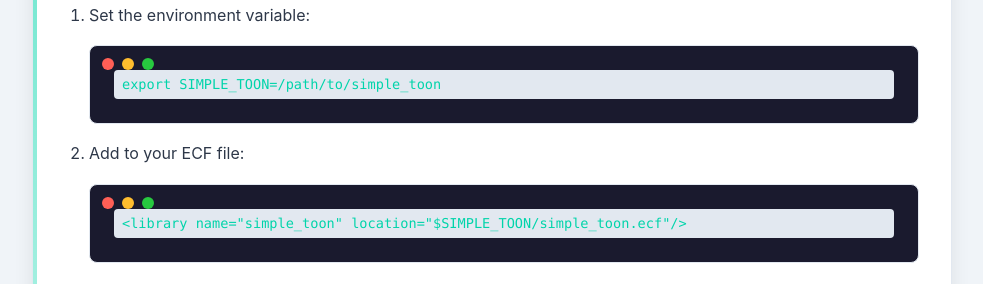
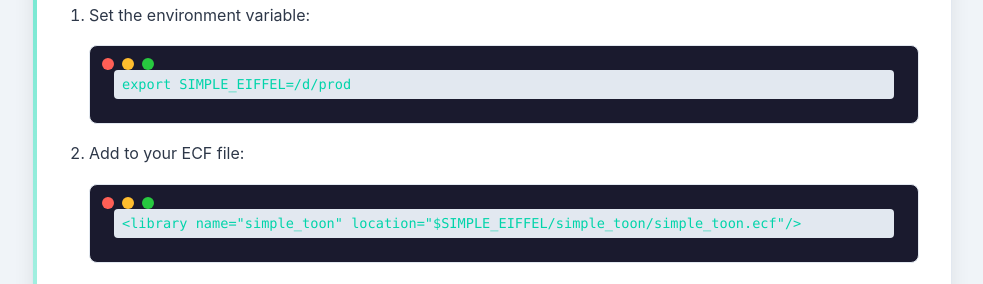
Before and after one commit to simple-eiffel/simple_toon, a plain HTML site: page docs/index.html in a window 1280 px wide. Shown: the part 1939-2223 px from the top of the page, without its empty margins (148-1131 px from the left). Drawn offline with Linux system fonts and the light colour scheme.

Commit message:
docs: Update to use SIMPLE_EIFFEL ecosystem env var

```diff
--- a/docs/index.html
+++ b/docs/index.html
@@ -90,10 +90,10 @@ active: true</code></pre>
             <h3>Installation</h3>
             <ol>
                 <li>Set the environment variable:
-<pre><code>export SIMPLE_TOON=/path/to/simple_toon</code></pre>
+<pre><code>export SIMPLE_EIFFEL=/d/prod</code></pre>
                 </li>
                 <li>Add to your ECF file:
-<pre><code>&lt;library name="simple_toon" location="$SIMPLE_TOON/simple_toon.ecf"/&gt;</code></pre>
+<pre><code>&lt;library name="simple_toon" location="$SIMPLE_EIFFEL/simple_toon/simple_toon.ecf"/&gt;</code></pre>
                 </li>
             </ol>
 
```
Also changed, not shown: 1 other file.
